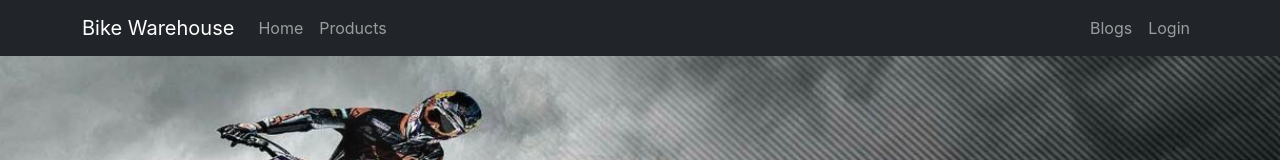
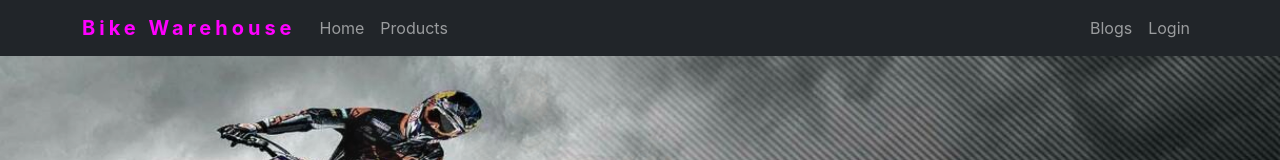
Before and after one commit to AbidHasan0/bike-warehouse-client, a React (Create React App) app: page / in a window 1280 px wide. Shown: the top 160 px of the page. Built offline with nearby package versions, Linux system fonts and the light colour scheme; no server answers.

Commit message:
title style change

```diff
--- a/src/Pages/Home/Header.js
+++ b/src/Pages/Home/Header.js
@@ -14,7 +14,7 @@
       <div>
          <Navbar collapseOnSelect expand="lg" bg="dark" variant="dark">
             <Container>
-               <Navbar.Brand as={Link} to="/home">Bike Warehouse</Navbar.Brand>
+               <Navbar.Brand as={Link} style={{ letterSpacing: '4px', color: 'magenta', fontWeight: 'bold' }} to="/home">Bike Warehouse</Navbar.Brand>
                <Navbar.Toggle aria-controls="responsive-navbar-nav" />
                <Navbar.Collapse id="responsive-navbar-nav">
                   <Nav className="me-auto">
```
